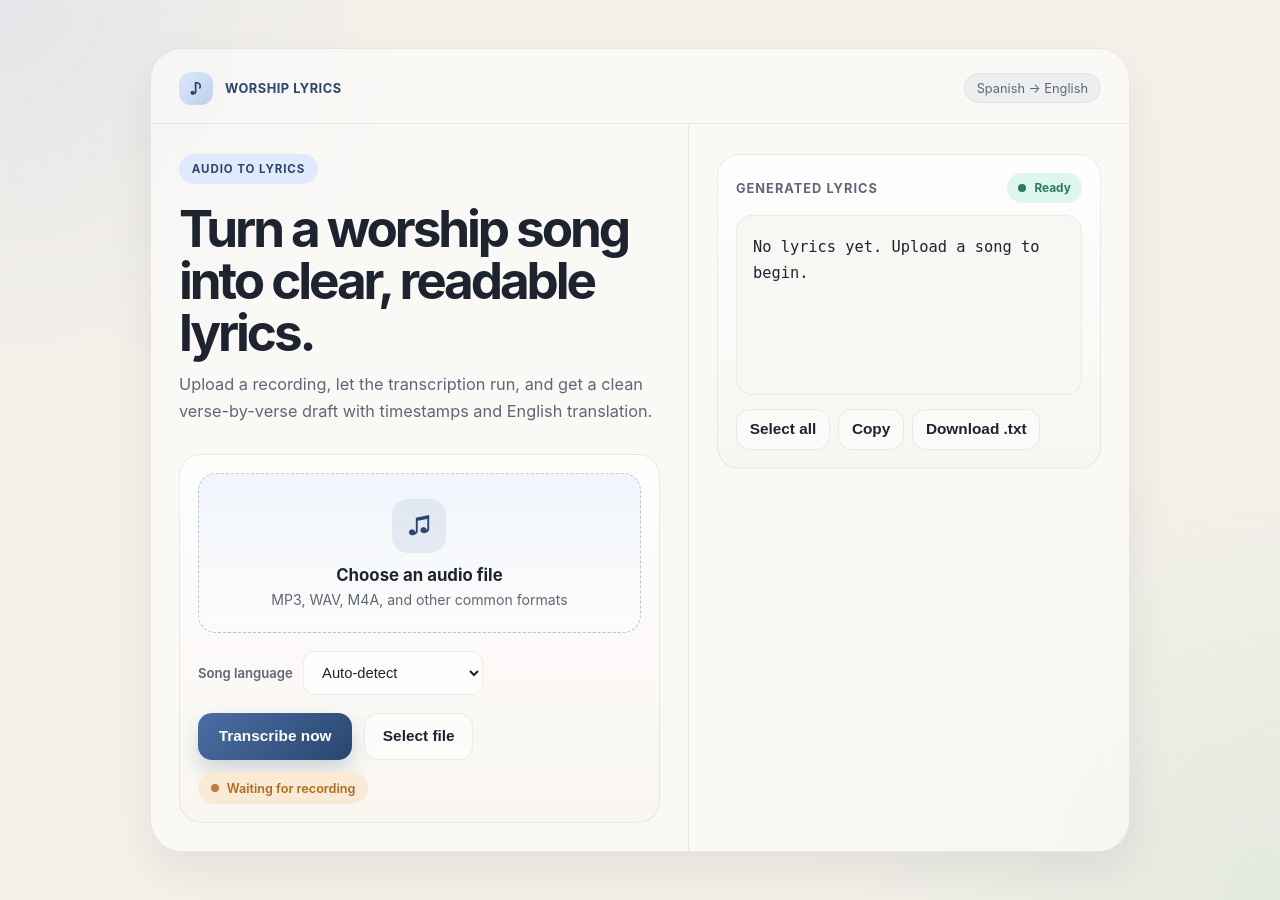
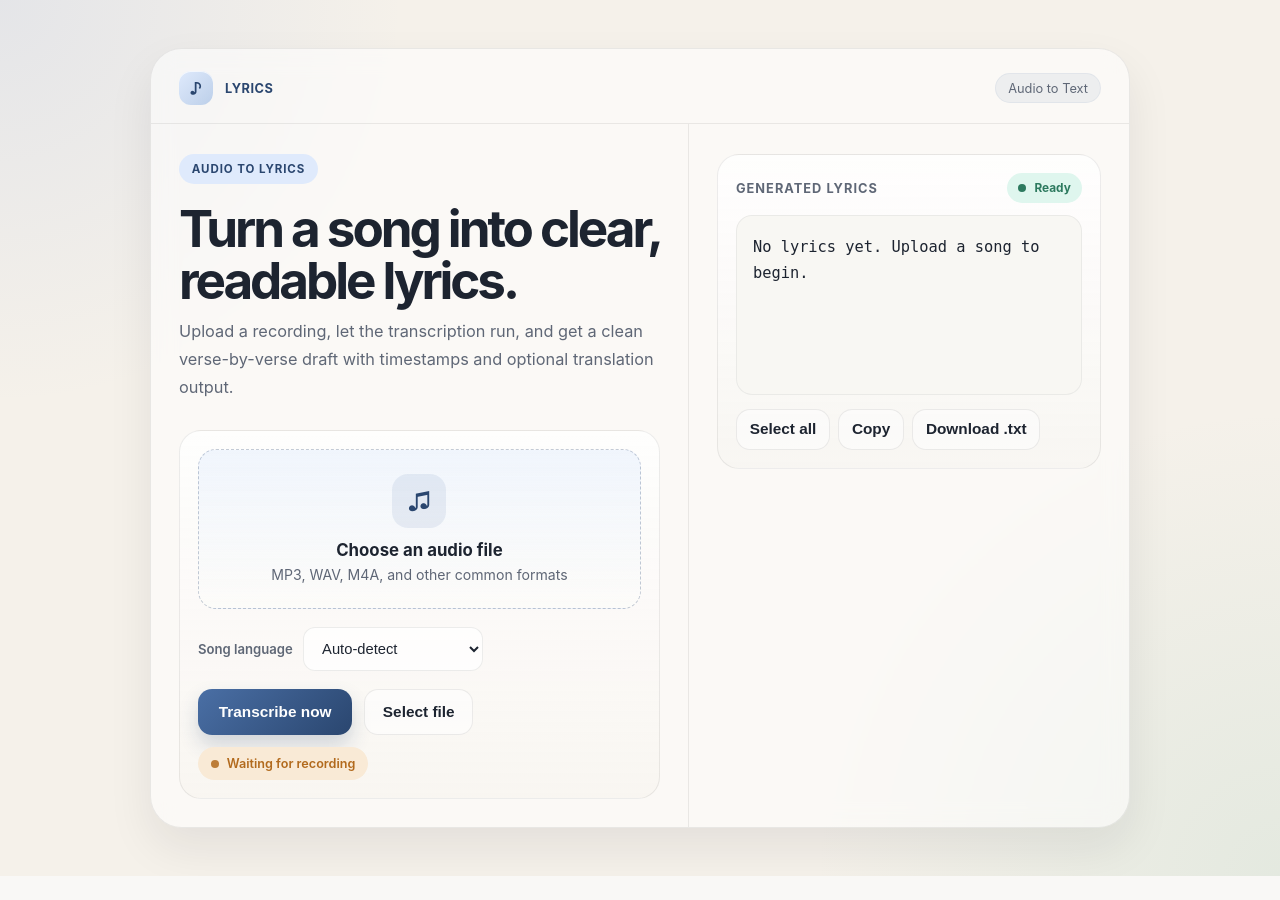
Before and after one commit to favour69/Lrc_app, a Flask app: page / in a window 1280 px wide. After the commit the page ends 876 px from the top, so only its background shows below. Run offline with Flask 3, Linux system fonts and the light colour scheme.

Commit message:
Remove bias language and suppress translation placeholders when translation is not required

```diff
--- a/app.py
+++ b/app.py
@@ -85,7 +85,7 @@ def try_translation_batch(batch_lines):
                     {
                         "role": "system",
                         "content": (
-                            "Translate Spanish worship song lyrics into natural, singable English. "
+                            "Translate song lyrics into natural, singable English. "
                             "Return JSON only: {'translations': ['line 1', 'line 2', ...]} with exactly one string per input line in the same order."
                         ),
                     },
--- a/templates/index.html
+++ b/templates/index.html
@@ -6,7 +6,7 @@
     <meta name="theme-color" content="#2a466f" />
     <link rel="manifest" href="/manifest.json" />
     <link rel="apple-touch-icon" href="/static/icon-192.png" />
-    <title>Worship Lyrics Transcriber</title>
+    <title>Lyrics Transcriber</title>
     <style>
       :root {
         --bg: #f5f1ea;
@@ -477,18 +477,18 @@
         <div class="topbar">
           <div class="brand">
             <div class="brand-mark">♪</div>
-            <span>Worship Lyrics</span>
+            <span>Lyrics</span>
           </div>
-          <div class="lintel">Spanish → English</div>
+          <div class="lintel">Audio to Text</div>
         </div>
 
         <div class="content">
           <section class="left-panel">
             <div class="eyebrow">Audio to Lyrics</div>
-            <h1>Turn a worship song into clear, readable lyrics.</h1>
+            <h1>Turn a song into clear, readable lyrics.</h1>
             <p class="lead">
               Upload a recording, let the transcription run, and get a clean verse-by-verse draft
-              with timestamps and English translation.
+              with timestamps and optional translation output.
             </p>
 
             <div class="upload-card">
```
Also changed, not shown: README.md.
